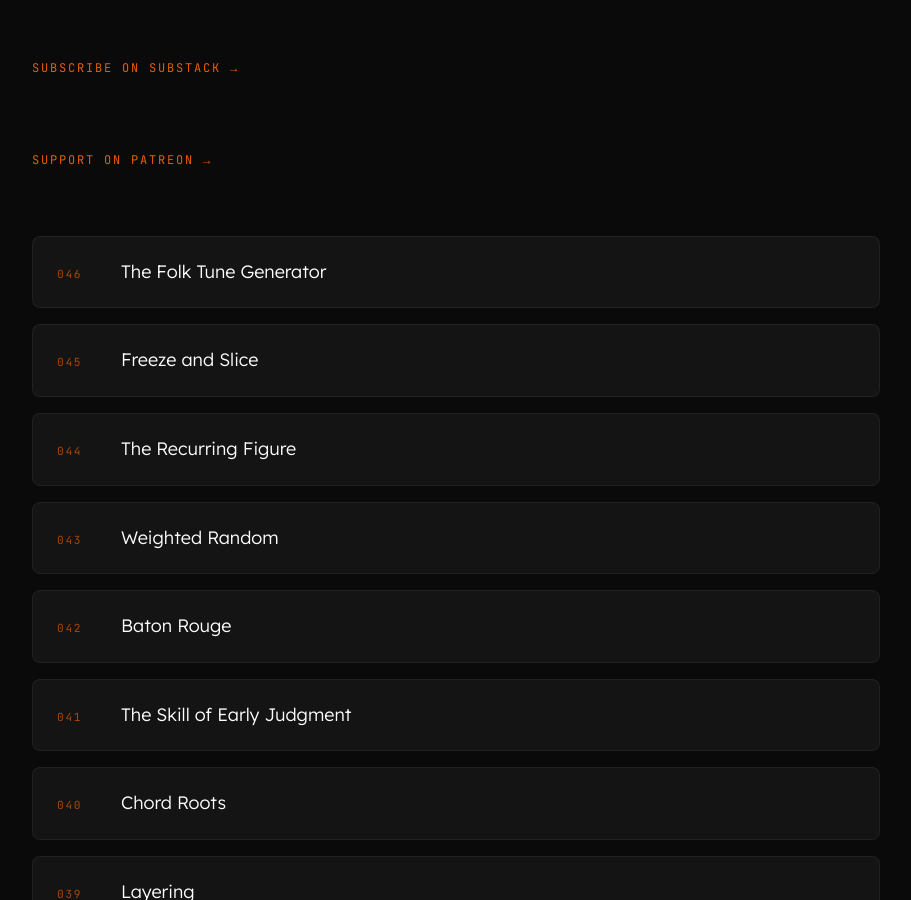
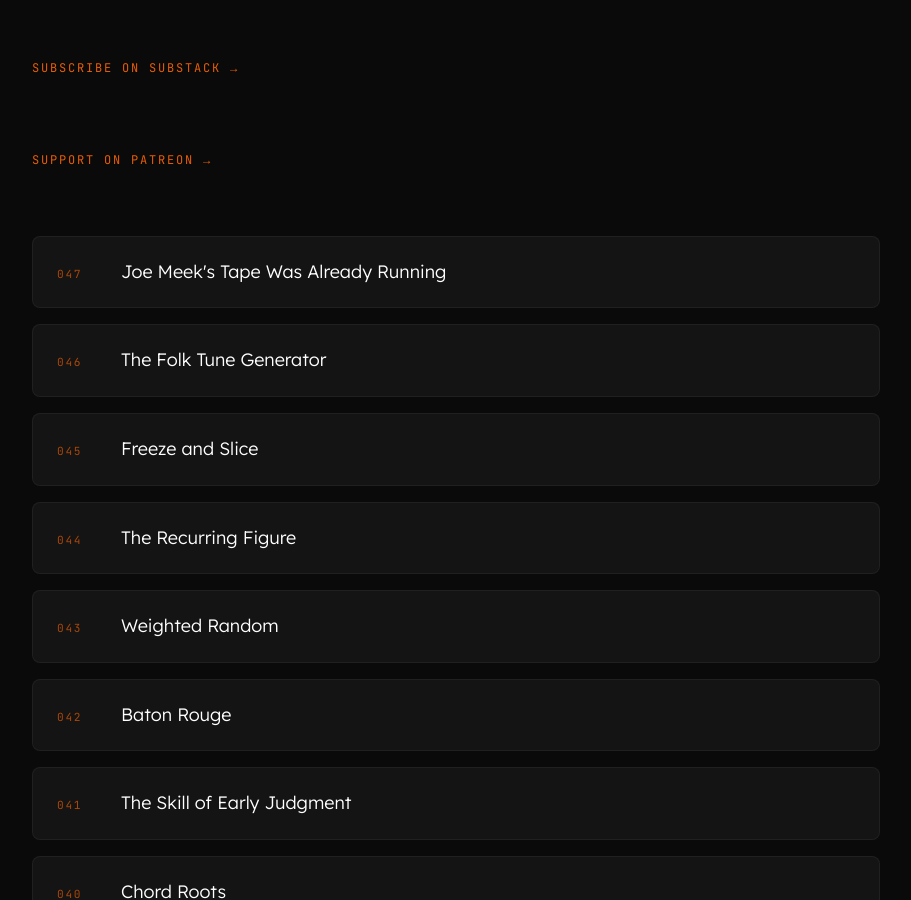
Before and after one commit to folk-sequence/folk-sequence.github.io, a Jekyll site: the page built from index.md, in a window 1280 px wide and 900 px high, scrolled down 582 px. Shown: the whole window, without its empty margins (184-1095 px from the left). Built offline with Jekyll 4.4.1, drawn with Linux system fonts in a browser that asks for light colours.

Commit message:
Add episode 047 to homepage

```diff
--- a/index.md
+++ b/index.md
@@ -13,6 +13,7 @@ description: "Companion essays for the Folk Sequence daily Bitwig music producti
 <p class="intro-watch"><a href="https://www.patreon.com/cw/FolkSequence" target="_blank" rel="noopener">Support on Patreon →</a></p>
 
 <ul class="episode-list">
+  <li><a href="/047-joe-meeks-tape-was-already-running/"><span class="ep-num">047</span><span class="ep-title">Joe Meek's Tape Was Already Running</span></a></li>
   <li><a href="/046-the-folk-tune-generator/"><span class="ep-num">046</span><span class="ep-title">The Folk Tune Generator</span></a></li>
   <li><a href="/045-freeze-and-slice/"><span class="ep-num">045</span><span class="ep-title">Freeze and Slice</span></a></li>
   <li><a href="/044-the-recurring-figure/"><span class="ep-num">044</span><span class="ep-title">The Recurring Figure</span></a></li>
```
